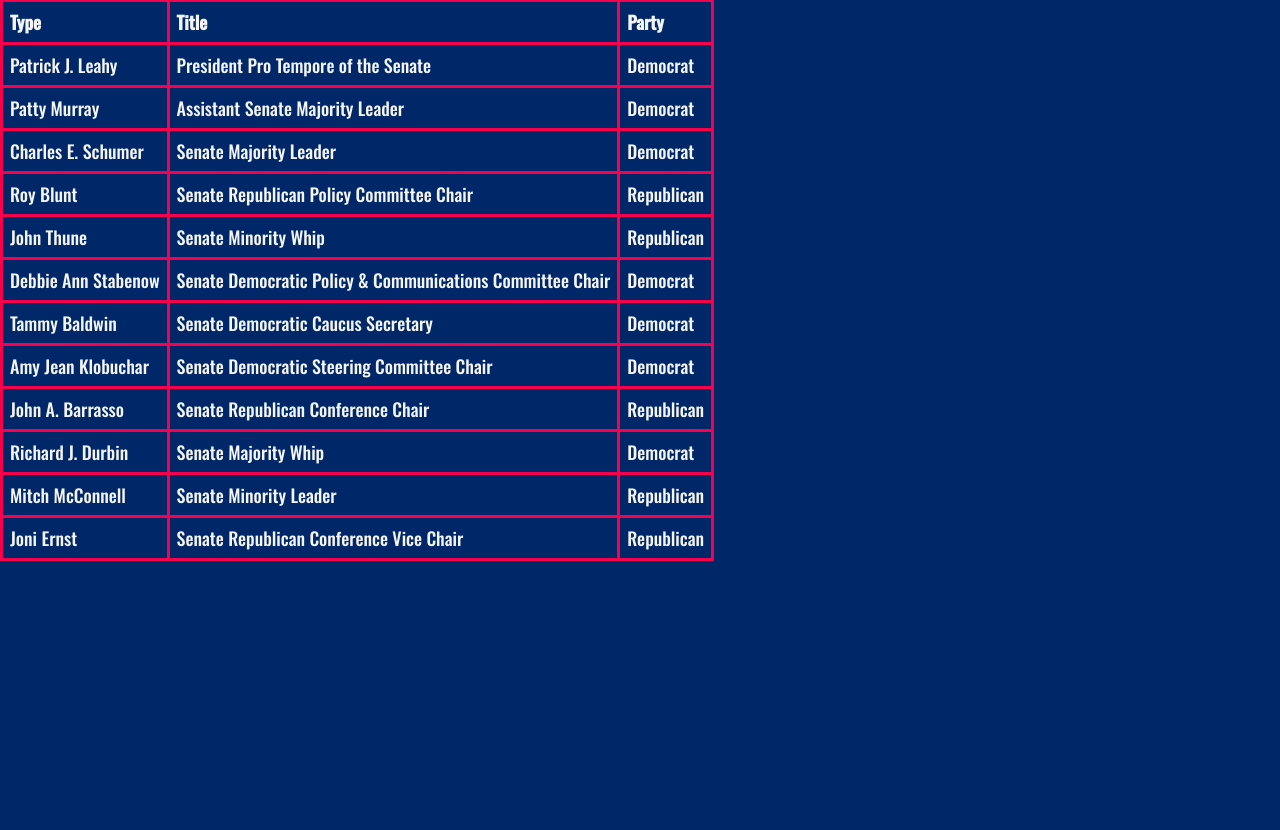
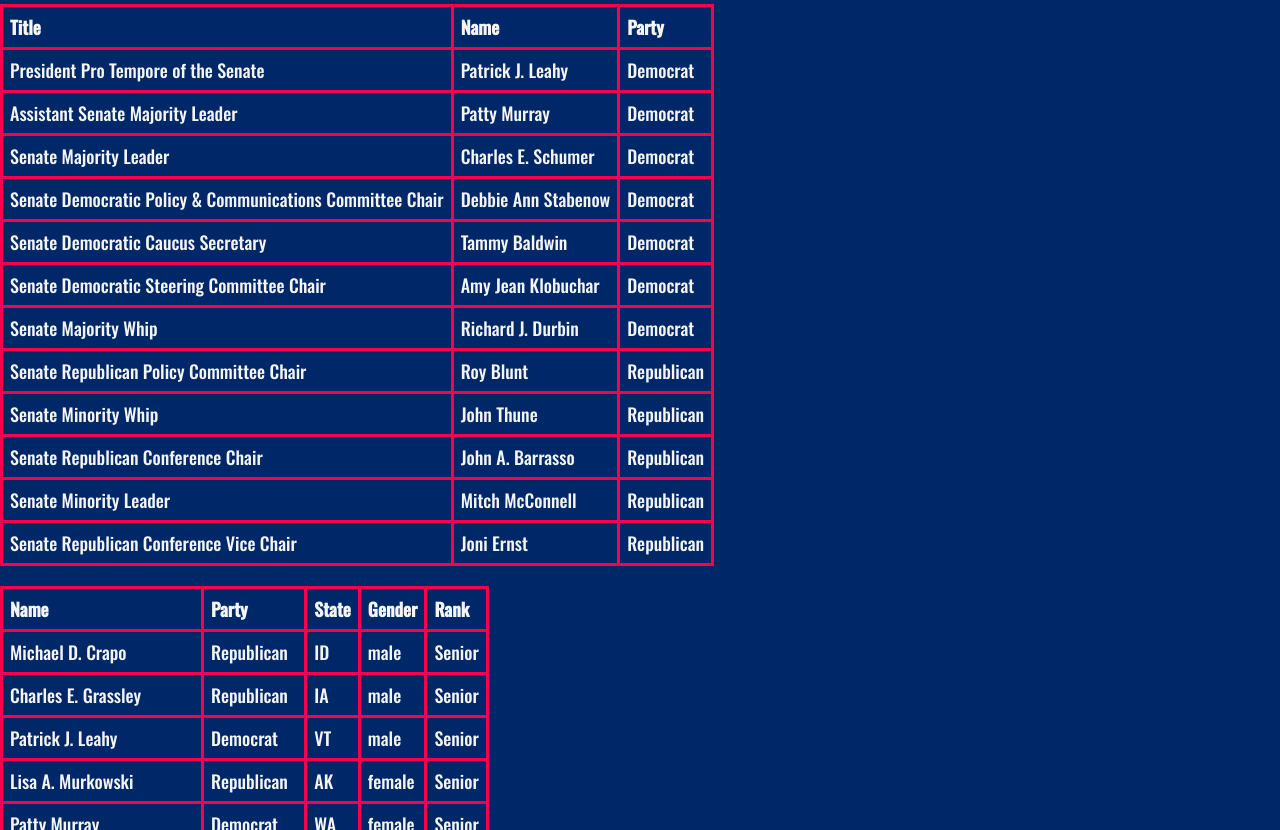
Before and after one commit to tfiroze/US-Senate-Website, a plain HTML site: page index.html in a window 1280 px wide. Shown: the part 275-1105 px from the top of the page. Before the commit the page ends 836 px from the top, so only its background shows below. Drawn offline with nearby package versions, Linux system fonts and the light colour scheme.

Commit message:
added both tables

```diff
--- a/index.html
+++ b/index.html
@@ -13,7 +13,7 @@
 
     <body onload="load_JSON()">
         <header>
-            <img src="images/US Senate Logo.png" alt="US Senate Logo">
+
             <div id="Title">
                 <h1>UNITED <span id="states">STATES</span> <span id="sen">SENATE</span></h1>
             </div>
@@ -21,6 +21,7 @@
         <h1 id="id01"></h1>
         <h1 id="id02"></h1>
         <div id="id03"></div>
+        <div id="id04"></div>
 
     </body>
 </html>
--- a/scripts/script.js
+++ b/scripts/script.js
@@ -40,9 +40,8 @@ function displayJSON(obj) {
     var repout = "Republicans: " + rep;
     var demout = "Democrats: " + dem;
     var name;
-    j=0
     var leadInfo = "<table border = 2 >";
-    leadInfo += "<tr><th>Type</th><th>Title</th><th>Party</th></tr>";
+    leadInfo += "<tr><th>Title</th><th>Name</th><th>Party</th></tr>";
     for (var i=0; i <sen.length; i++)
     {
 
@@ -51,13 +50,43 @@ function displayJSON(obj) {
         if(lead != null)
         {
             var par = sen[i].party;
-            name=sen[i].person.firstname + " "+sen[i].person.middlename + " "+sen[i].person.lastname ;
-            leadInfo += "<tr><td>" + name + "</td><td>" + lead + "</td><td>" + par + "</td></tr>";
-            j += 1;
+            if(par=="Democrat")
+            {
+                name=sen[i].person.firstname + " "+sen[i].person.middlename + " "+sen[i].person.lastname ;
+                leadInfo += "<tr><td>" + lead + "</td><td>" +  name+ "</td><td>" + par + "</td></tr>";
+            }
+        }
+
+    }
+    for (var i=0; i <sen.length; i++)
+    {
+
+        var lead = sen[i].leadership_title;
+
+        if(lead != null)
+        {
+            var par = sen[i].party;
+            if(par=="Republican")
+            {
+                name=sen[i].person.firstname + " "+sen[i].person.middlename + " "+sen[i].person.lastname ;
+                leadInfo += "<tr><td>" + lead + "</td><td>" +  name+ "</td><td>" + par + "</td></tr>";
+            }
         }
 
     }
     leadInfo += "</table>";
+    seninfo = "<table border = 2 >";
+    seninfo += "<tr><th>Name</th><th>Party</th><th>State</th><th>Gender</th><th>Rank</th></tr>";
+    for (var i=0; i <sen.length; i++)
+    {
+        var name=sen[i].person.firstname + " "+sen[i].person.middlename + " "+sen[i].person.lastname ;
+        var par = sen[i].party;
+        var state = sen[i].state;
+        var gend = sen[i].person.gender;
+        var rank = sen[i].senator_rank_label;
+        seninfo += "<tr><td>" + name + "</td><td>" + par + "</td><td>" + state + "</td><td>"+gend +"</td><td>"+rank+"</td></tr>";
+    }
+    seninfo += "</table>";
      // Close the table element.
 
 
@@ -65,6 +94,7 @@ function displayJSON(obj) {
     document.getElementById("id01").innerHTML = repout;
     document.getElementById("id02").innerHTML = demout;
     document.getElementById("id03").innerHTML = leadInfo;
+    document.getElementById("id04").innerHTML = seninfo;
 
 
 }
```
